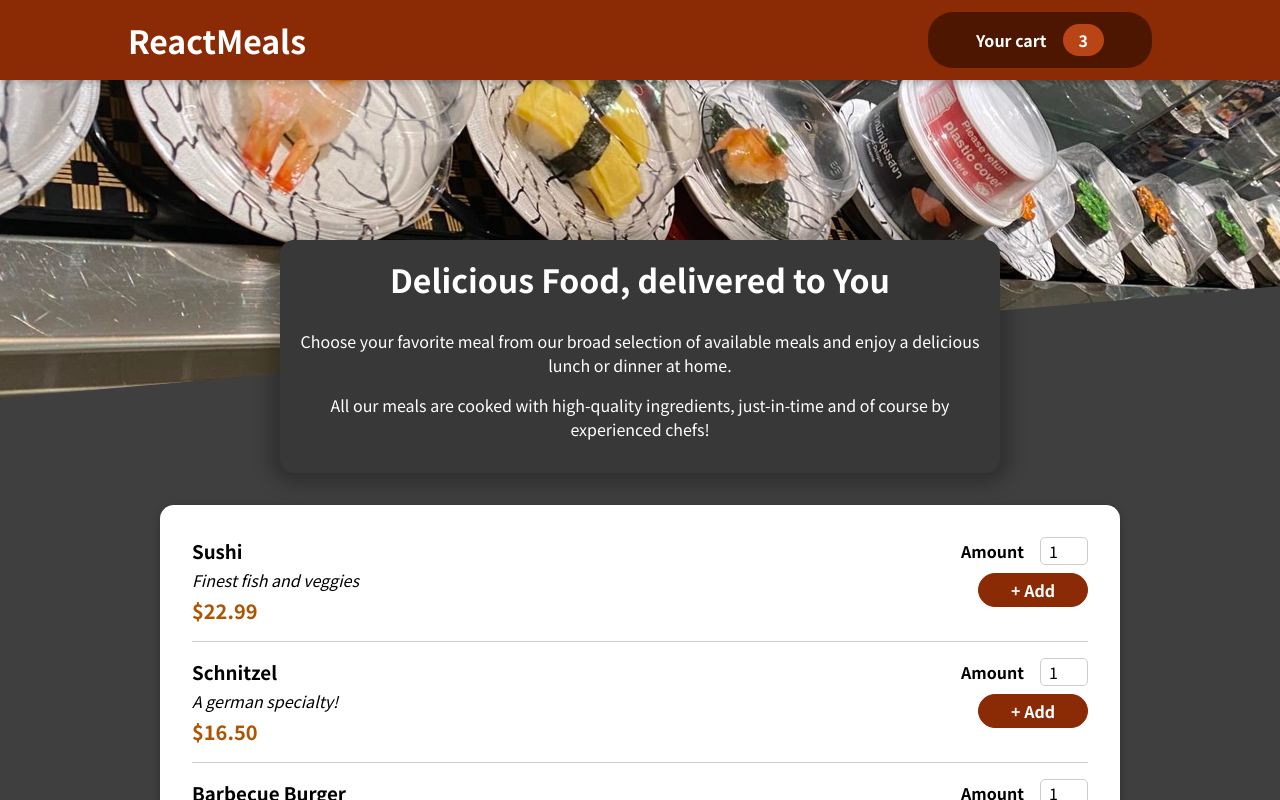
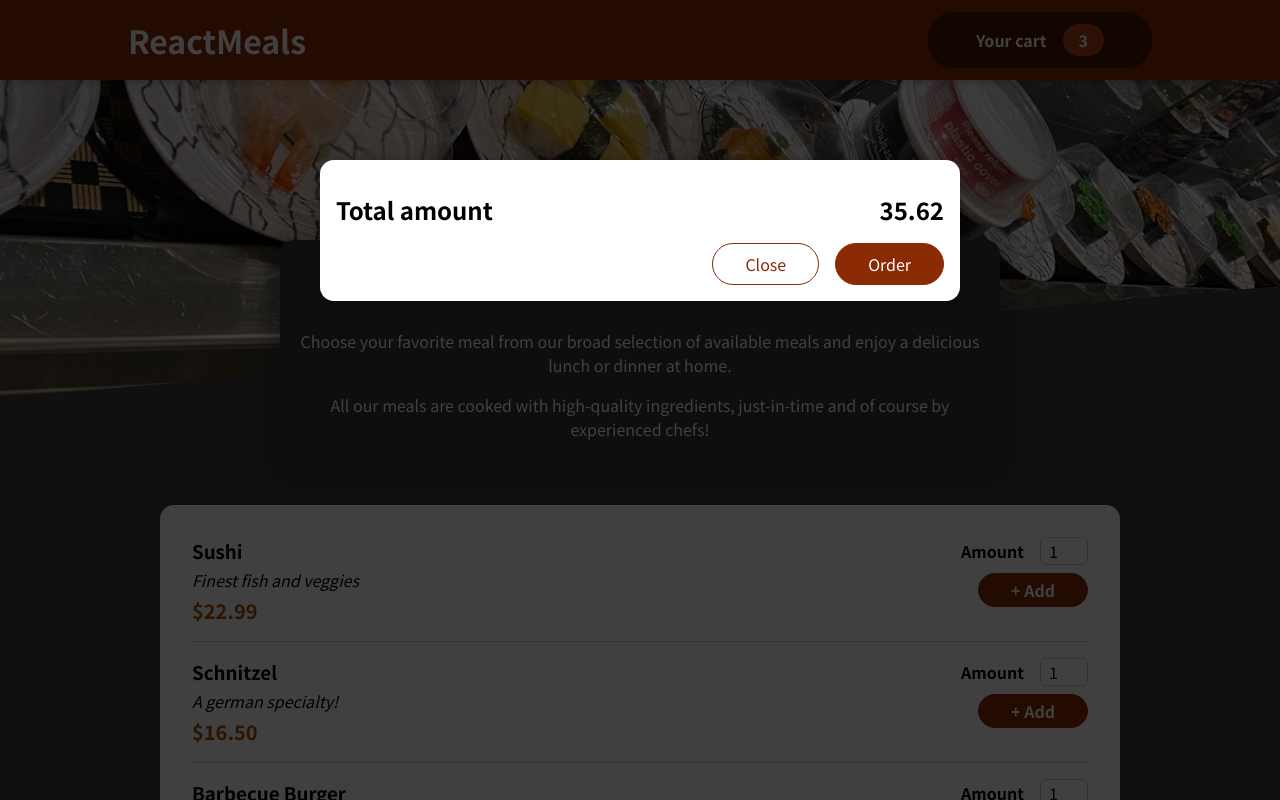
Before and after one commit to natanielmendes/food-order-react, a React (Create React App) app: page / in a window 1280 px wide. Shown: the top 800 px of the page. Built offline with nearby package versions, Linux system fonts and the light colour scheme.

Commit message:
Adding a Modal via a React Portal

```diff
--- a/public/index.html
+++ b/public/index.html
@@ -28,6 +28,7 @@
   </head>
   <body>
     <noscript>You need to enable JavaScript to run this app.</noscript>
+    <div id="overlays"></div>
     <div id="root"></div>
     <!--
       This HTML file is a template.
--- a/src/App.js
+++ b/src/App.js
@@ -1,11 +1,13 @@
 import { Fragment } from 'react'
 
+import Cart from './components/Cart/Cart';
 import Header from './components/Layout/Header'
 import Meals from './components/Meals/Meals'
 
 function App() {
   return (
     <Fragment>
+      <Cart />
       <Header />
       <main>
         <Meals />
--- a/src/components/Cart/Cart.js
+++ b/src/components/Cart/Cart.js
@@ -1,3 +1,4 @@
+import Modal from '../UI/Modal'
 import classes from './Cart.module.css'
 
 const Cart = props => {
@@ -7,7 +8,7 @@
 
 
 
-  return <div>
+  return <Modal>
     {cartItems}
     <div className={classes.total}>
       <span>Total amount</span>
@@ -17,7 +18,7 @@
       <button className={classes['button--alt']}>Close</button>
       <button className={classes.button}>Order</button>
     </div>
-  </div>
+  </Modal>
 }
 
 export default Cart
--- /dev/null
+++ b/src/components/UI/Modal.js
@@ -0,0 +1,28 @@
+import { Fragment } from 'react'
+import ReactDOM from 'react-dom'
+
+import classes from './Modal.module.css'
+
+const Backdrop = props => {
+  return <div className={classes.backdrop}></div>
+}
+
+const ModalOverlay = props => {
+  return <div className={classes.modal}>
+    <div className={classes.content}>{props.children}</div>
+  </div>
+}
+
+const portalElement = document.getElementById('overlays')
+
+const Modal = props => {
+  return <Fragment>
+    {ReactDOM.createPortal(<Backdrop />, portalElement)}
+    {ReactDOM.createPortal(
+      <ModalOverlay>{props.children}</ModalOverlay>,
+      portalElement
+    )}
+  </Fragment>
+}
+
+export default Modal
--- /dev/null
+++ b/src/components/UI/Modal.module.css
@@ -0,0 +1,40 @@
+.backdrop {
+  position: fixed;
+  top: 0;
+  left: 0;
+  width: 100%;
+  height: 100vh;
+  z-index: 20;
+  background-color: rgba(0, 0, 0, 0.75);
+}
+
+.modal {
+  position: fixed;
+  top: 20vh;
+  left: 5%;
+  width: 90%;
+  background-color: white;
+  padding: 1rem;
+  border-radius: 14px;
+  box-shadow: 0 2px 8px rgba(0, 0, 0, 0.25);
+  z-index: 30;
+  animation: slide-down 300ms ease-out forwards;
+}
+
+@media (min-width: 768px) {
+  .modal {
+    width: 40rem;
+    left: calc(50% - 20rem);
+  }
+}
+
+@keyframes slide-down {
+  from {
+    opacity: 0;
+    transform: translateY(-3rem);
+  }
+  to {
+    opacity: 1;
+    transform: translateY(0);
+  }
+}
```
Also changed, not shown: 1 other file (tests, documents, lock files or other folders).
